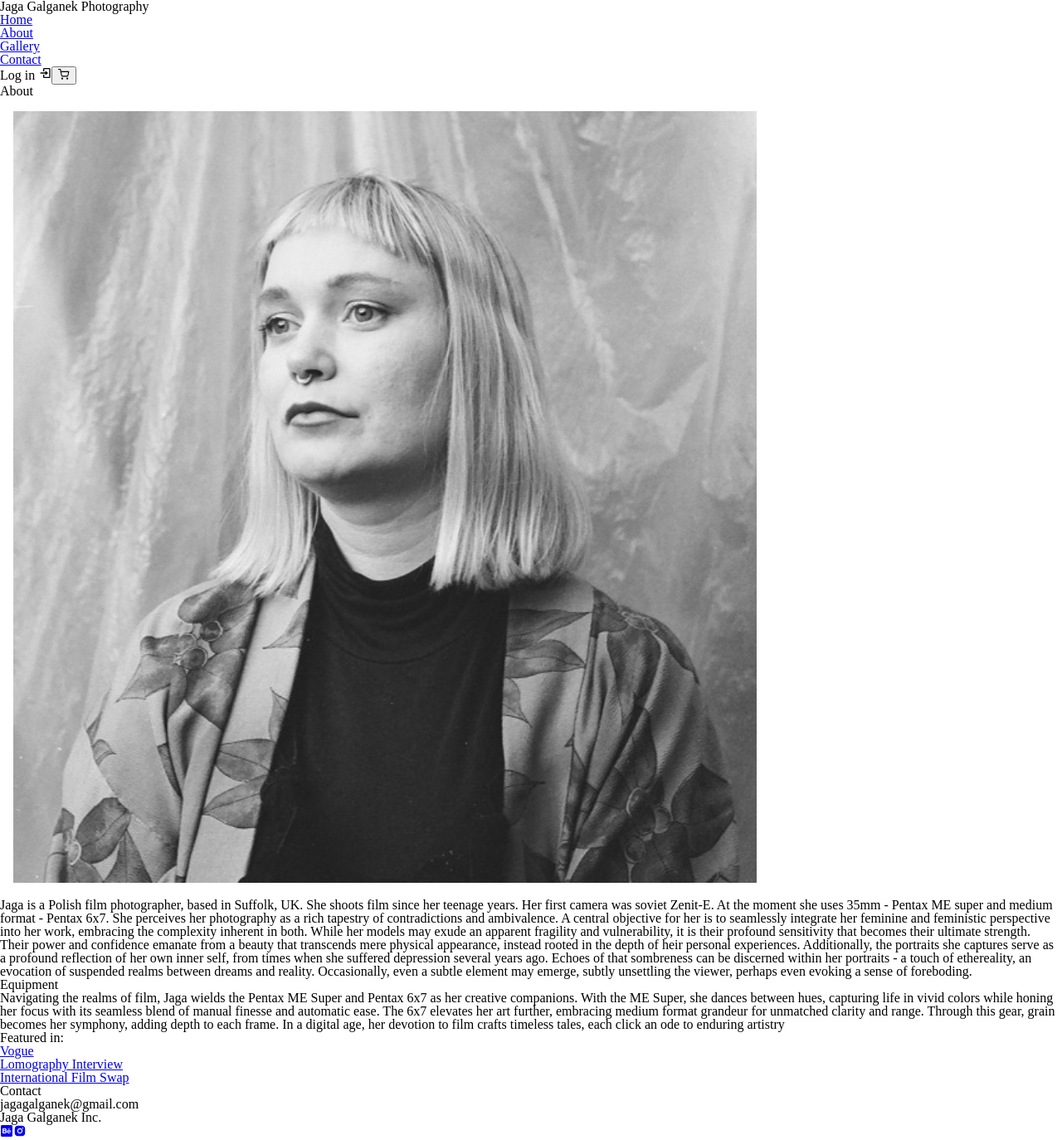
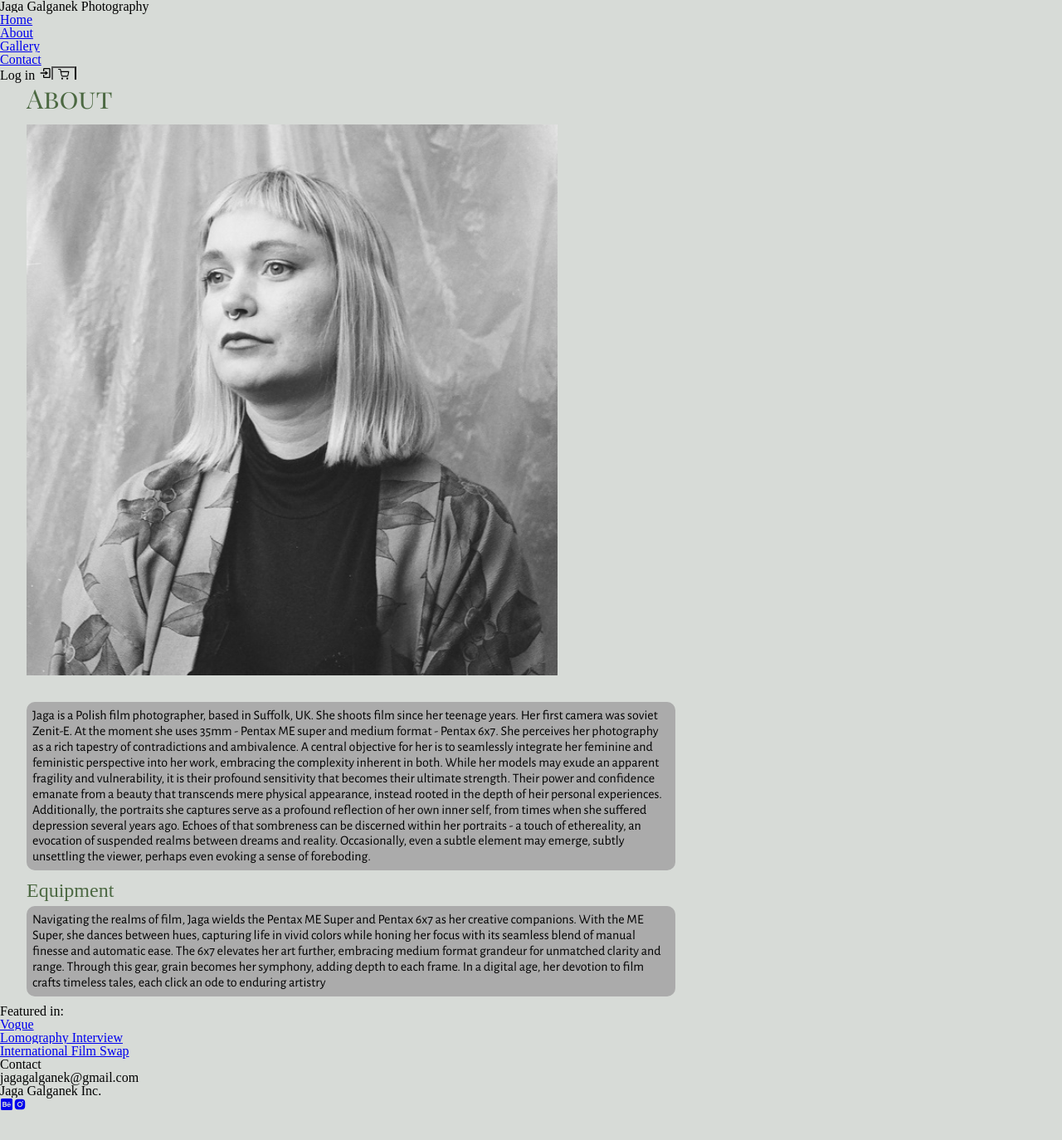
Before and after one commit to annettekk/d-Sereja-client, a React (Create React App) app: page /about in a window 1280 px wide. Shown: the whole page at 83% size. After the commit the page ends 1342 px from the top, so only its background shows below. Built offline with nearby package versions, Linux system fonts and the light colour scheme.

Commit message:
some changes visual

```diff
--- a/src/App.css
+++ b/src/App.css
@@ -0,0 +1,3 @@
+* {
+  background-color: #d7dbd7;
+}
--- a/src/Components/Header/Header.css
+++ b/src/Components/Header/Header.css
@@ -0,0 +1,2 @@
+h1 {
+}
--- a/src/Pages/About/About.css
+++ b/src/Pages/About/About.css
@@ -1,5 +1,53 @@
+@import url("https://fonts.googleapis.com/css?family=Playfair+Display+SC");
+@import url("https://fonts.googleapis.com/css?family=Alegreya+Sans");
+
+.about-header {
+  margin-top: 10px;
+  margin-left: 2rem;
+  display: inline;
+  font-size: xx-large;
+  font-family: "Playfair Display SC";
+  color: #4c6942;
+  letter-spacing: normal;
+}
+
 .about-photo {
-  width: 70%;
-  height: 70%;
-  margin: 1rem;
+  display: flex;
+  width: 50%;
+  height: 50%;
+  margin-top: 1rem;
+  margin-bottom: 2rem;
+  margin-right: 1rem;
+  margin-left: 2rem;
 }
+
+.aboutP {
+  display: flex;
+  vertical-align: right;
+  width: 60%;
+  margin-left: 2rem;
+  margin-bottom: 10px;
+  padding: 7px;
+  line-height: 118%;
+  border-radius: 10px;
+  text-align: left;
+  font-family: "Alegreya Sans";
+  background-color: #ababab;
+  background-size: cover;
+}
+
+.equipment {
+  margin-left: 2rem;
+  font-weight: 200;
+  font-size: x-large;
+  margin-bottom: 7px;
+  margin-top: 12px;
+  color: #4c6942;
+}
+
+/* .side-content-center {
+  background-color: #40513b;
+  background-size: cover;
+  border-radius: 10px;
+  padding: 10px;
+} */
--- a/src/Pages/About/About.js
+++ b/src/Pages/About/About.js
@@ -7,6 +7,7 @@ import { Link } from "react-router-dom";
 export default function About() {
   return (
     <>
+      <div class="container">
         <Helmet>
           <title>Jaga Galganek Photography About Page</title>
           <meta
@@ -17,38 +18,45 @@ export default function About() {
         </Helmet>
         <div>
           <h2 className="about-header">About</h2>
+          <div class="side">
             <img className="about-photo" src={aboutPhoto} alt="About photo" />
+          </div>
+          <div class="side-content-center">
             <p className="aboutP">
-          Jaga is a Polish film photographer, based in Suffolk, UK. She shoots
-          film since her teenage years. Her first camera was soviet Zenit-E. At
-          the moment she uses 35mm - Pentax ME super and medium format - Pentax
-          6x7. She perceives her photography as a rich tapestry of
-          contradictions and ambivalence. A central objective for her is to
-          seamlessly integrate her feminine and feministic perspective into her
-          work, embracing the complexity inherent in both. While her models may
-          exude an apparent fragility and vulnerability, it is their profound
-          sensitivity that becomes their ultimate strength. Their power and
-          confidence emanate from a beauty that transcends mere physical
-          appearance, instead rooted in the depth of heir personal experiences.
-          Additionally, the portraits she captures serve as a profound
-          reflection of her own inner self, from times when she suffered
-          depression several years ago. Echoes of that sombreness can be
-          discerned within her portraits - a touch of ethereality, an evocation
-          of suspended realms between dreams and reality. Occasionally, even a
-          subtle element may emerge, subtly unsettling the viewer, perhaps even
+              Jaga is a Polish film photographer, based in Suffolk, UK. She
+              shoots film since her teenage years. Her first camera was soviet
+              Zenit-E. At the moment she uses 35mm - Pentax ME super and medium
+              format - Pentax 6x7. She perceives her photography as a rich
+              tapestry of contradictions and ambivalence. A central objective
+              for her is to seamlessly integrate her feminine and feministic
+              perspective into her work, embracing the complexity inherent in
+              both. While her models may exude an apparent fragility and
+              vulnerability, it is their profound sensitivity that becomes their
+              ultimate strength. Their power and confidence emanate from a
+              beauty that transcends mere physical appearance, instead rooted in
+              the depth of heir personal experiences. Additionally, the
+              portraits she captures serve as a profound reflection of her own
+              inner self, from times when she suffered depression several years
+              ago. Echoes of that sombreness can be discerned within her
+              portraits - a touch of ethereality, an evocation of suspended
+              realms between dreams and reality. Occasionally, even a subtle
+              element may emerge, subtly unsettling the viewer, perhaps even
               evoking a sense of foreboding.
             </p>
             <h2 className="equipment">Equipment</h2>
             <p className="aboutP">
               Navigating the realms of film, Jaga wields the Pentax ME Super and
-          Pentax 6x7 as her creative companions. With the ME Super, she dances
-          between hues, capturing life in vivid colors while honing her focus
-          with its seamless blend of manual finesse and automatic ease. The 6x7
-          elevates her art further, embracing medium format grandeur for
-          unmatched clarity and range. Through this gear, grain becomes her
-          symphony, adding depth to each frame. In a digital age, her devotion
-          to film crafts timeless tales, each click an ode to enduring artistry
+              Pentax 6x7 as her creative companions. With the ME Super, she
+              dances between hues, capturing life in vivid colors while honing
+              her focus with its seamless blend of manual finesse and automatic
+              ease. The 6x7 elevates her art further, embracing medium format
+              grandeur for unmatched clarity and range. Through this gear, grain
+              becomes her symphony, adding depth to each frame. In a digital
+              age, her devotion to film crafts timeless tales, each click an ode
+              to enduring artistry
             </p>
+          </div>
+        </div>
         <h3>Featured in:</h3>
         <ul>
           <li>
```
Lines whose indentation alone changed are shown as unchanged.
